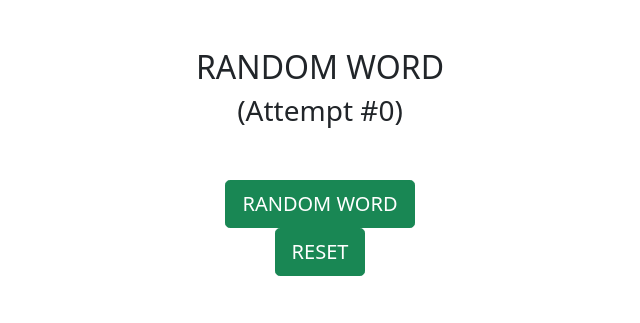
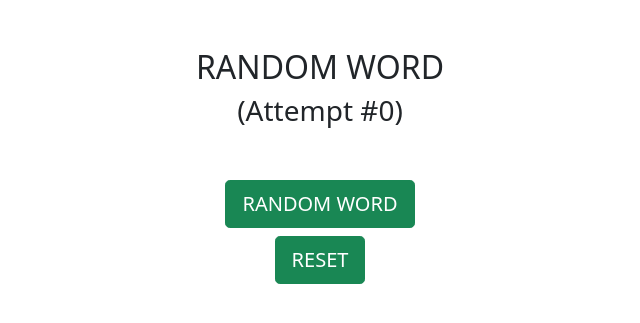
Before and after one commit to dcidcoronado/random_word, a Django app: page / in a window 1280 px wide. Shown: the top 323 px of the page, without its empty margins (320-960 px from the left). Run offline with Django 3.2, Linux system fonts and the light colour scheme.

Commit message:
arreglo margen

```diff
--- a/random_word/templates/index.html
+++ b/random_word/templates/index.html
@@ -21,7 +21,7 @@
                 <a href="/random_word" class="btn btn-success btn-lg">RANDOM WORD</a>
             </div>
             <div>
-                <a href="reset" class="btn btn-success btn-lg" name="reset">RESET</a>
+                <a href="reset" class="btn btn-success btn-lg mt-2" name="reset">RESET</a>
             </div>
         </div>
     </div>
```
Also changed, not shown: db.sqlite3.
